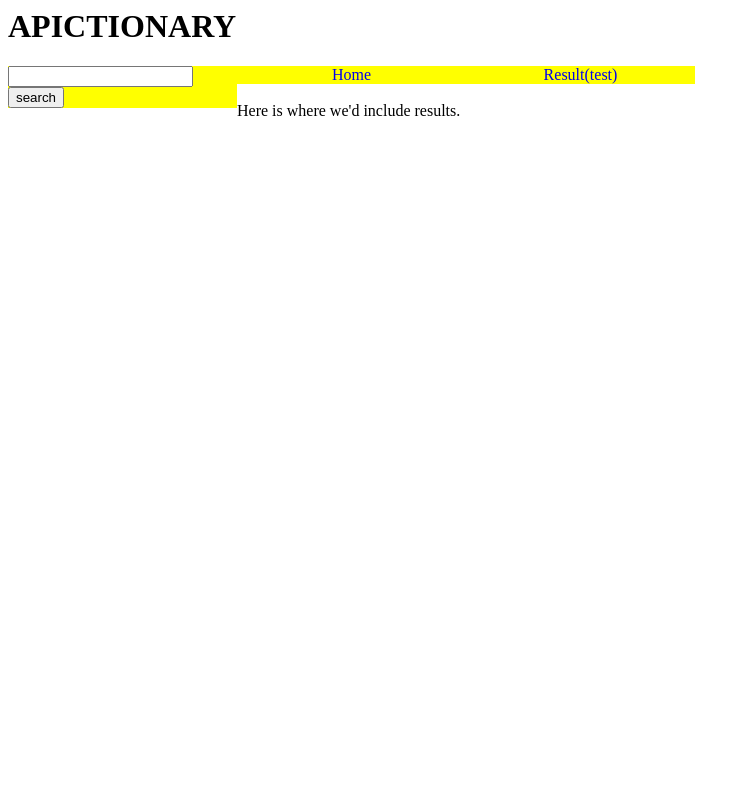
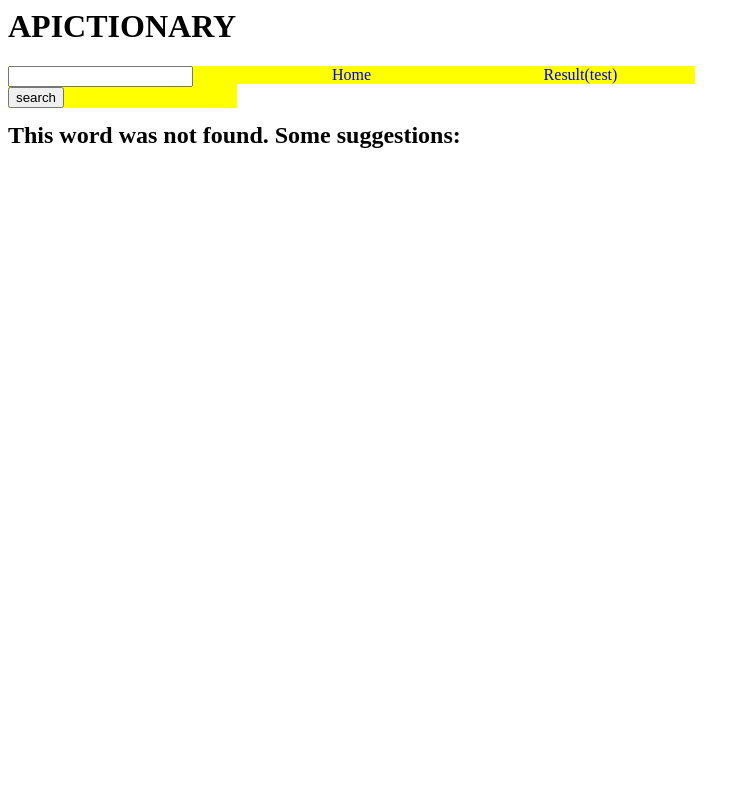
Before and after one commit to psydeolite/apictionary, a Flask app: template templates/result_page.html in a window 1280 px wide. Shown: the whole page, without its empty margins (0-750 px from the left). Run offline with Flask 2, Linux system fonts and the light colour scheme; the template is opened without the code that fills it, so the values that code supplies are empty.

Commit message:
definitions and suggestions now shown

```diff
--- a/static/style.css
+++ b/static/style.css
@@ -1,10 +1,10 @@
-ul  {
+ul[class="header"]  {
     list-style-type: none;
     margin: 0;
     padding: 0;
 }
 
-li {
+li[class="header"] {
     float: left;
     width:229px;
     background-color:yellow;
--- a/templates/header.html
+++ b/templates/header.html
@@ -1,12 +1,12 @@
 {% block head %}
 <head><link rel="stylesheet" type="text/css" href="../static/style.css"></head>
 <h1> APICTIONARY </h1>
-<ul>
+<ul class="header">
   <form>
-    <li><input type="text" name="word"><input type="submit" value="search"</li>
-					      </form>
-  <li><a href="/">Home</a></li>
-  <li><a href="/result">Result(test)</a></li>
+    <li class="header"><input type="text" name="word"><input type="submit" value="search"</li>
+  </form>
+  <li class="header"><a href="/">Home</a></li>
+  <li class="header"><a href="/result">Result(test)</a></li>
 </ul>
 <br>
 <br>
--- a/templates/result_page.html
+++ b/templates/result_page.html
@@ -1,8 +1,11 @@
 {% include "header.html" %}
-  Here is where we'd include results.
+
+{% if "definitions" in pics.keys() %}
+
+  <h2>Results:</h2><br><br>
 
   {% for defs in pics["definitions"] %}
-    <br>Definition:<br>
+    <h3>Definition {{pics["definitions"].index(defs)+1}}:</h3><br><br>
 
     {% for url in defs %}
 
@@ -14,3 +17,13 @@
       {% endif %}
     {% endfor %}
   {% endfor %}
+
+{% else %}
+
+  <h2>This word was not found. Some suggestions:</h2>
+  <ul class="">
+  {% for suggs in pics["suggestions"] %}
+    <li class=""><a href={{"?word="+suggs}}>{{suggs}}</a></li>
+  {% endfor %}
+  </ul>
+{% endif %}
```
